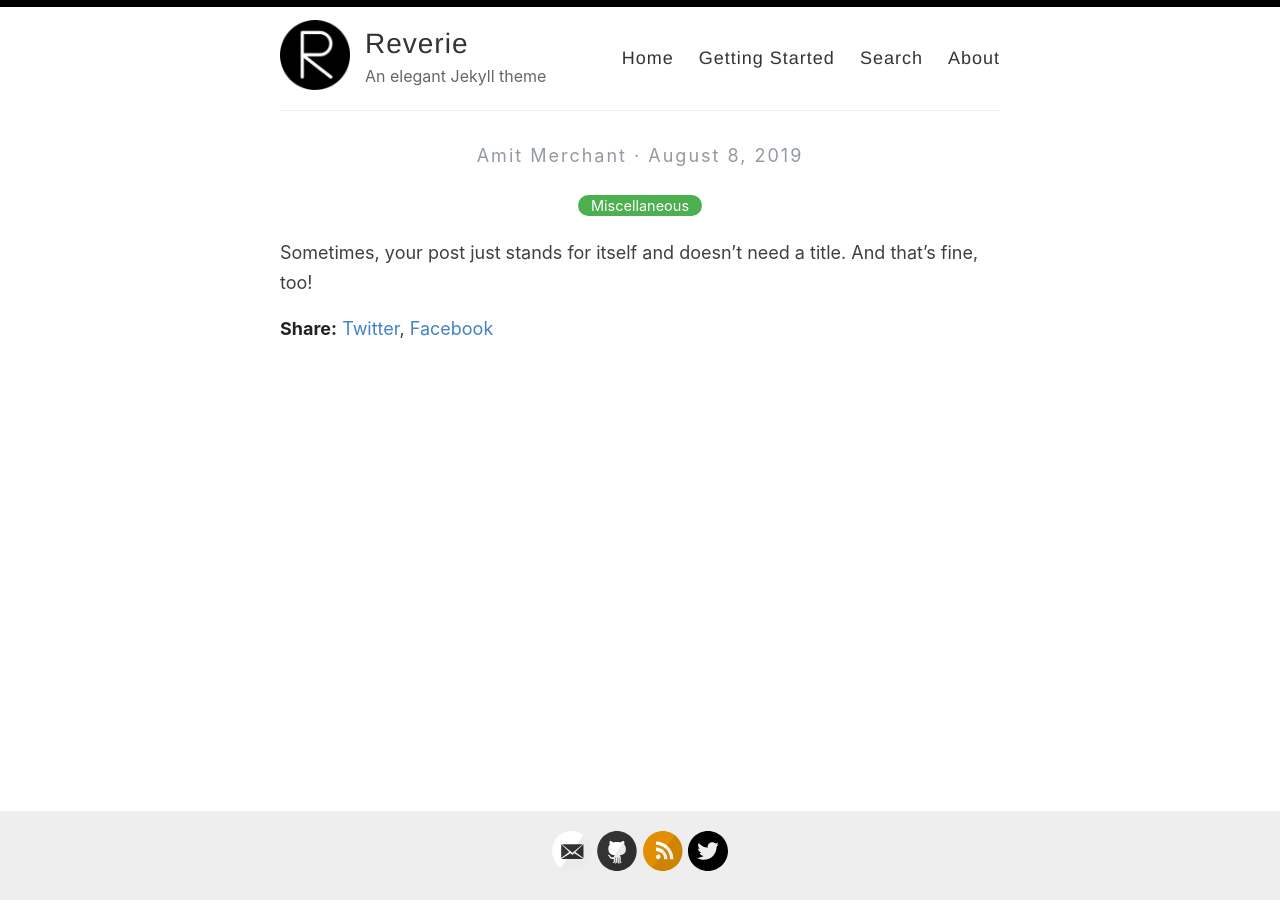
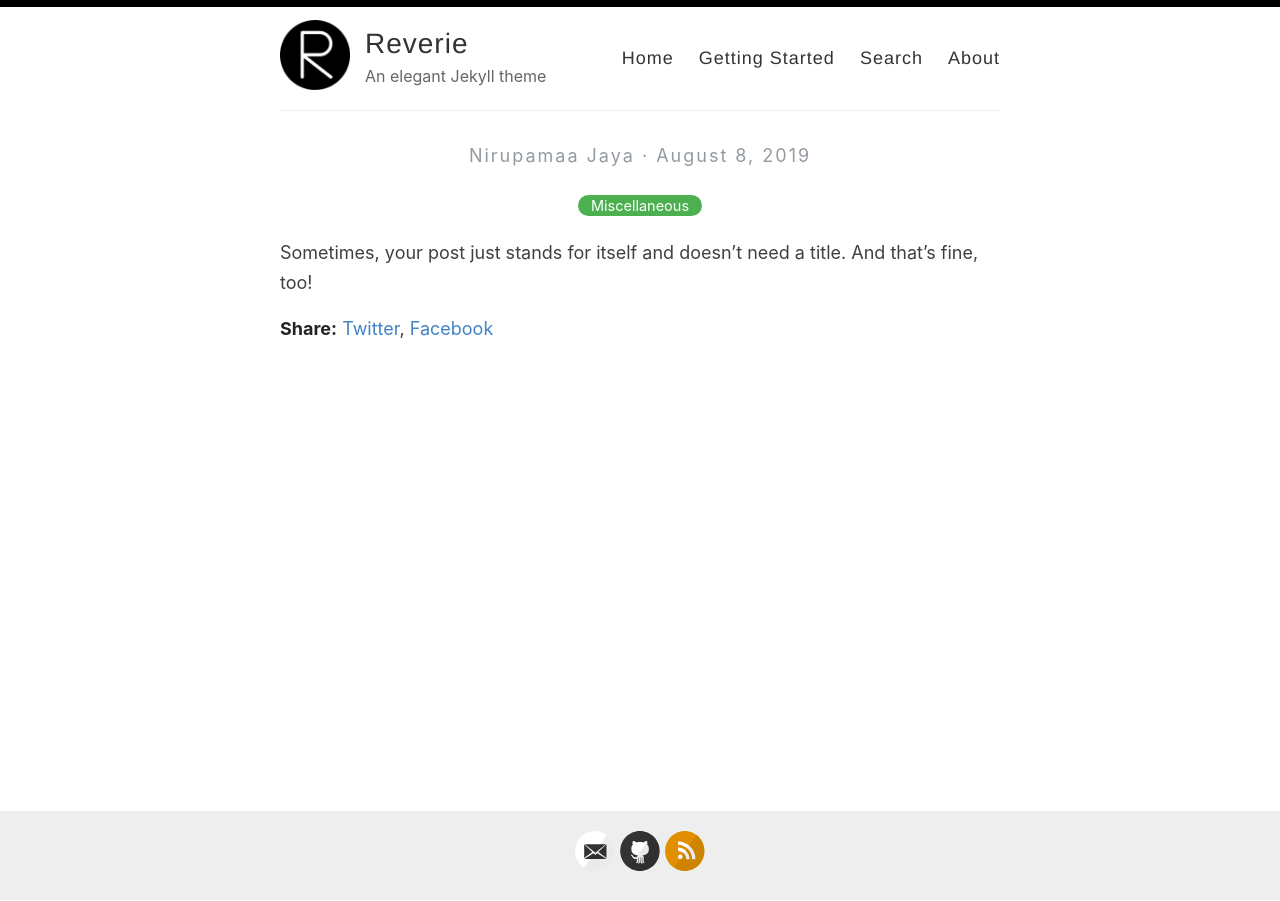
Before and after one commit to nirustanite/nirustanite.github.io, a Jekyll site: the page built from _posts/2019-08-08-no-title-posts.md, in a window 1280 px wide. Built offline with Jekyll 4.4.1, drawn with Linux system fonts in a browser that asks for light colours; part of the change alters nothing that is shown.

Commit message:
Update _config.yml

```diff
--- a/_config.yml
+++ b/_config.yml
@@ -6,7 +6,7 @@
 name: Reverie
 
 # Name of the author
-author: Amit Merchant
+author: Nirupamaa Jaya
 
 # Short bio or description (displayed in the header)
 description: An elegant Jekyll theme
@@ -21,15 +21,15 @@ avatar: /images/reverie.png
 # Includes an icon in the footer for each username you enter
 footer-links:
   dribbble:
-  email: amit.d.merchant@gmail.com
+  email: nirustanite@gmail.com
   facebook:
   flickr:
-  github: amitmerchant1990/reverie
+  github: nirustanite/nirustanite.github.io
   instagram:
   linkedin:
   pinterest:
   rss: rss
-  twitter: amit_merchant
+  twitter:
   stackoverflow:
   youtube: # channel/<your_long_string> or user/<user-name>
   googleplus: # anything in your profile username that comes after plus.google.com/
@@ -45,14 +45,14 @@ google_analytics: UA-43339302-11
 
 # Your website URL (e.g. http://amitmerchant1990.github.io or http://www.amitmerchant.com)
 # Used for Sitemap.xml and your RSS feed
-url: http://www.amitmerchant.com/reverie
-enforce_ssl: https://www.amitmerchant.com/reverie
+url: http://nirustanite.github.io
+enforce_ssl: https://nirustanite.github.io
 
 # If you're hosting your site at a Project repository on GitHub pages
 # (http://yourusername.github.io/repository-name)
 # and NOT your User repository (http://yourusername.github.io)
 # then add in the baseurl here, like this: "/repository-name"
-baseurl: "/reverie"
+baseurl: "/"
 
 #
 # !! You don't need to change any of the configuration flags below !!
```
